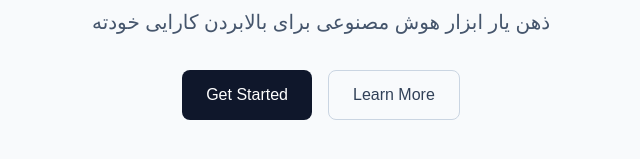
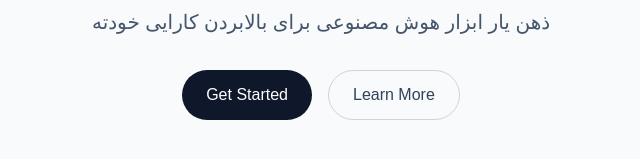
Before and after one commit to flyteamkia-cell/mindmate, a Next.js app: page / in a window 1280 px wide. Shown: the part 413-572 px from the top of the page, without its empty margins (319-959 px from the left). Built offline with nearby package versions, Linux system fonts and the light colour scheme.

Commit message:
Extract Button into reusable component

```diff
--- a/components/ui/Button.tsx
+++ b/components/ui/Button.tsx
@@ -1,6 +1,6 @@
 type ButtonProps = {
   children: React.ReactNode;
-  variant?: "primary" | "secondary";
+  variant?: "primary" | "secondary" | "danger";
   onClick?: () => void;
 };
 
@@ -9,12 +9,14 @@ export default function Button({
   variant = "primary",
   onClick,
 }: ButtonProps) {
-  const baseStyles = "px-6 py-3 rounded-lg font-medium transition";
+  const baseStyles = "px-6 py-3 rounded-full font-medium transition";
+
 
   const variantStyles = {
     primary: "bg-slate-900 text-white hover:bg-slate-800",
     secondary: "border border-slate-300 text-slate-700 hover:bg-white",
     danger: "bg-red-600 text-white hover:bg-red-700",
+    ghost: "text-slate-900 hover:bg-slate-100",
   };
 
   return (
```
